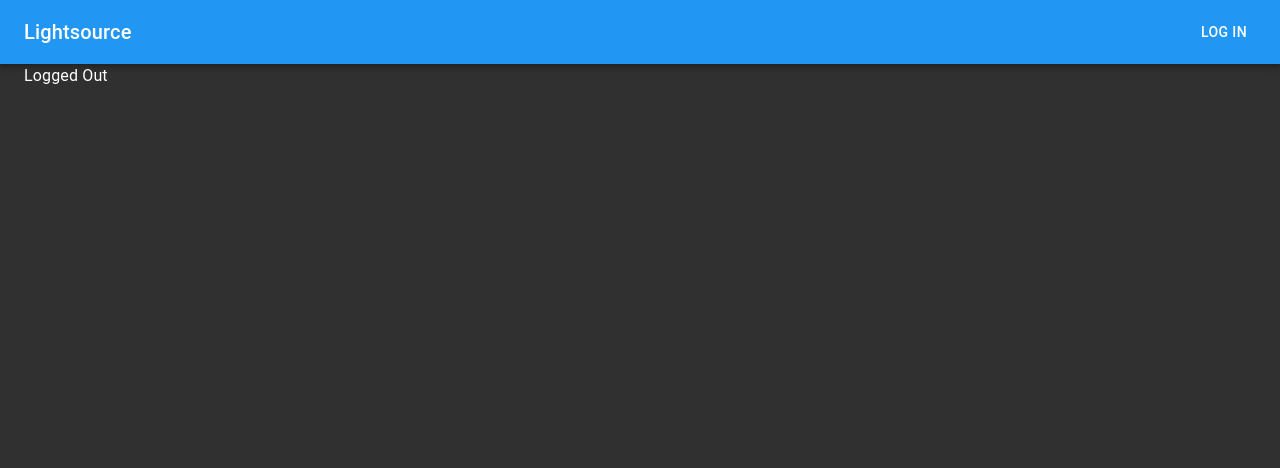
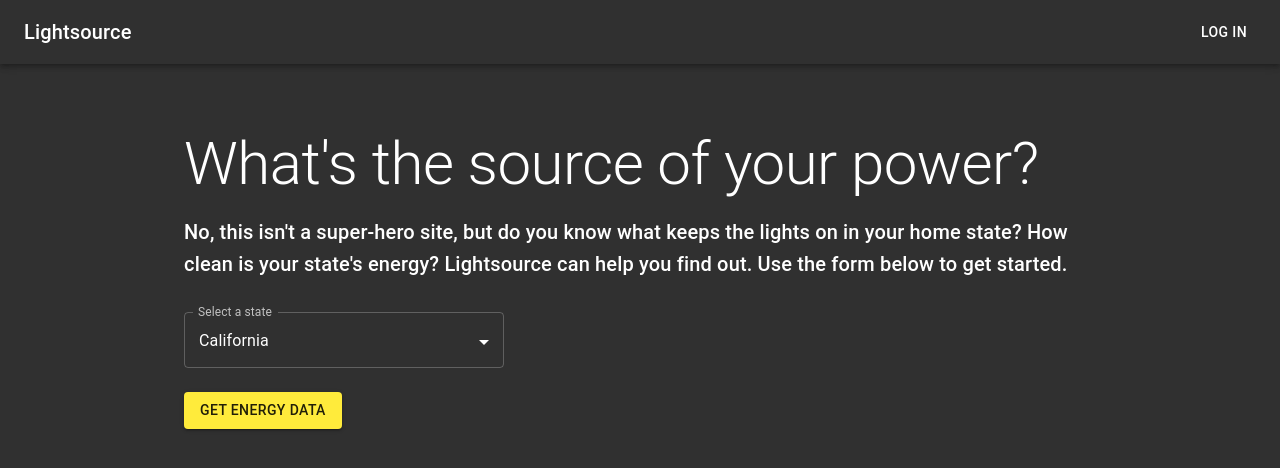
Before and after one commit to jpeart03/jp-energy, a React (Create React App) app: page / in a window 1280 px wide. Shown: the top 468 px of the page. Built offline with nearby package versions, Linux system fonts and the light colour scheme; no server answers; the HTML template or start-up script is replaced by a standard one.

Commit message:
add combo-box and flesh out content

```diff
--- a/package.json
+++ b/package.json
@@ -6,10 +6,12 @@
     "@fontsource/roboto": "^4.5.0",
     "@material-ui/core": "^4.12.3",
     "@material-ui/icons": "^4.11.2",
+    "@material-ui/lab": "^4.0.0-alpha.60",
     "@testing-library/jest-dom": "^5.14.1",
     "@testing-library/react": "^11.2.7",
     "@testing-library/user-event": "^12.8.3",
     "firebase": "^9.0.1",
+    "node-sass": "^6.0.1",
     "react": "^17.0.2",
     "react-dom": "^17.0.2",
     "react-router-dom": "^5.2.1",
--- a/public/index.html
+++ b/public/index.html
@@ -24,7 +24,7 @@
       work correctly both with client-side routing and a non-root public URL.
       Learn how to configure a non-root public URL by running `npm run build`.
     -->
-    <title>React App</title>
+    <title>Lightsource</title>
   </head>
   <body>
     <noscript>You need to enable JavaScript to run this app.</noscript>
--- a/src/App.js
+++ b/src/App.js
@@ -1,4 +1,3 @@
-import AppNav from "./components/AppNav";
 import { createTheme, ThemeProvider } from "@material-ui/core/styles";
 import { CssBaseline } from "@material-ui/core";
 import Routes from "./components/Routes";
@@ -7,8 +6,8 @@
 const lightSourceTheme = createTheme({
   palette: {
     type: "dark",
-    primary: blue,
-    secondary: yellow,
+    primary: yellow,
+    secondary: blue,
   },
 });
 
--- a/src/components/AppNav.js
+++ b/src/components/AppNav.js
@@ -44,7 +44,7 @@
 
   return (
     <div className={classes.root}>
-      <AppBar position="sticky">
+      <AppBar position="sticky" color="transparent">
         <Toolbar>
           <Typography variant="h6" className={classes.title}>
             Lightsource
--- a/src/components/LoginPartial.js
+++ b/src/components/LoginPartial.js
@@ -1,6 +1,25 @@
-import { Button, CircularProgress } from "@material-ui/core";
+import { useState } from "react";
+import {
+  Button,
+  CircularProgress,
+  IconButton,
+  Menu,
+  MenuItem,
+} from "@material-ui/core";
+import { AccountCircle } from "@material-ui/icons";
 
 const LoginPartial = ({ user, loading, handleLogIn, handleLogOut }) => {
+  const [anchorEl, setAnchorEl] = useState(null);
+  const open = Boolean(anchorEl);
+
+  const handleMenu = (event) => {
+    setAnchorEl(event.currentTarget);
+  };
+
+  const handleClose = () => {
+    setAnchorEl(null);
+  };
+
   if (loading) {
     return <CircularProgress color="secondary" size="1.5rem" />;
   } else {
@@ -8,10 +27,25 @@
       <>
         {user ? (
           <>
-            <span style={{ marginRight: "1rem" }}>{user.email}</span>
-            <Button color="inherit" onClick={handleLogOut}>
-              Log out
-            </Button>
+            <IconButton
+              aria-label="account of current user"
+              aria-controls="menu-appbar"
+              aria-haspopup="true"
+              onClick={handleMenu}
+              color="inherit"
+            >
+              <AccountCircle />
+            </IconButton>
+            <Menu
+              id="menu-appbar"
+              anchorEl={anchorEl}
+              keepMounted
+              open={open}
+              onClose={handleClose}
+            >
+              <MenuItem disabled>{user.email}</MenuItem>
+              <MenuItem onClick={handleLogOut}>Log out</MenuItem>
+            </Menu>
           </>
         ) : (
           <Button color="inherit" onClick={handleLogIn}>
--- /dev/null
+++ b/src/components/StatesComboBox.js
@@ -0,0 +1,51 @@
+import { useState } from "react";
+import { Autocomplete } from "@material-ui/lab";
+import { TextField } from "@material-ui/core";
+
+import "./StatesComboBox.scss";
+
+export const StatesComboBox = () => {
+  // TODO: get statesList from API call
+  const statesList = [
+    { name: "Illinois", abbr: "IL" },
+    { name: "Ohio", abbr: "OH" },
+    { name: "Indiana", abbr: "IN" },
+    { name: "Wisconsin", abbr: "WI" },
+    { name: "Florida", abbr: "FL" },
+    { name: "South Carolina", abbr: "SC" },
+    { name: "North Carolina", abbr: "NC" },
+    { name: "Georgia", abbr: "GA" },
+    { name: "California", abbr: "CA" },
+    { name: "Hawaii", abbr: "HI" },
+  ].sort((a, b) => {
+    if (a.abbr > b.abbr) return 1;
+    if (a.abbr < b.abbr) return -1;
+    return 0;
+  });
+
+  const [selectedState, setSelectedState] = useState(statesList[0]);
+  const handleSelect = (value) => {
+    setSelectedState(value);
+  };
+
+  return (
+    <Autocomplete
+      id="states-autocomplete"
+      className="auto-complete"
+      options={statesList}
+      getOptionLabel={(option) => option.name}
+      renderInput={(params) => (
+        <TextField
+          {...params}
+          label="Select a state"
+          margin="normal"
+          variant="outlined"
+        />
+      )}
+      value={selectedState}
+      onChange={(_, value) => handleSelect(value)}
+      // override b/c using object as option
+      getOptionSelected={(option, value) => option.abbr === value.abbr}
+    />
+  );
+};
--- /dev/null
+++ b/src/components/StatesComboBox.scss
@@ -0,0 +1,9 @@
+.auto-complete {
+  width: 20rem;
+}
+
+// fixing bad MUI styles from lab component
+.MuiAutocomplete-endAdornment {
+  right: 0.5rem !important;
+  top: 0 !important;
+}
--- a/src/pages/Home.js
+++ b/src/pages/Home.js
@@ -1,6 +1,8 @@
 import { useState } from "react";
 import { getAuth, onAuthStateChanged } from "firebase/auth";
-import { Container, Typography } from "@material-ui/core";
+import { Container, Typography, Button } from "@material-ui/core";
+import { StatesComboBox } from "../components/StatesComboBox";
+import "./Home.scss";
 
 const Home = () => {
   const [user, setUser] = useState(null);
@@ -13,13 +15,21 @@
       setUser(null);
     }
   });
+
   return (
-    <Container>
-      {user ? (
-        <Typography vairant="h1">Logged In</Typography>
-      ) : (
-        <Typography vairant="h1">Logged Out</Typography>
-      )}
+    <Container className="home" maxWidth="md">
+      <Typography variant="h2" component="h1">
+        What's the source of your power?
+      </Typography>
+      <Typography variant="h6" component="p">
+        No, this isn't a super-hero site, but do you know what keeps the lights
+        on in your home state? How clean is your state's energy? Lightsource can
+        help you find out. Use the form below to get started.
+      </Typography>
+      <StatesComboBox />
+      <Button variant="contained" color="primary">
+        Get energy data
+      </Button>
     </Container>
   );
 };
--- /dev/null
+++ b/src/pages/Home.scss
@@ -0,0 +1,9 @@
+.home {
+  margin-top: 4rem;
+  p {
+    margin: 1rem 0;
+  }
+  button {
+    margin-top: 1rem;
+  }
+}
```
Also changed, not shown: 1 other file (tests, documents, lock files or other folders).
